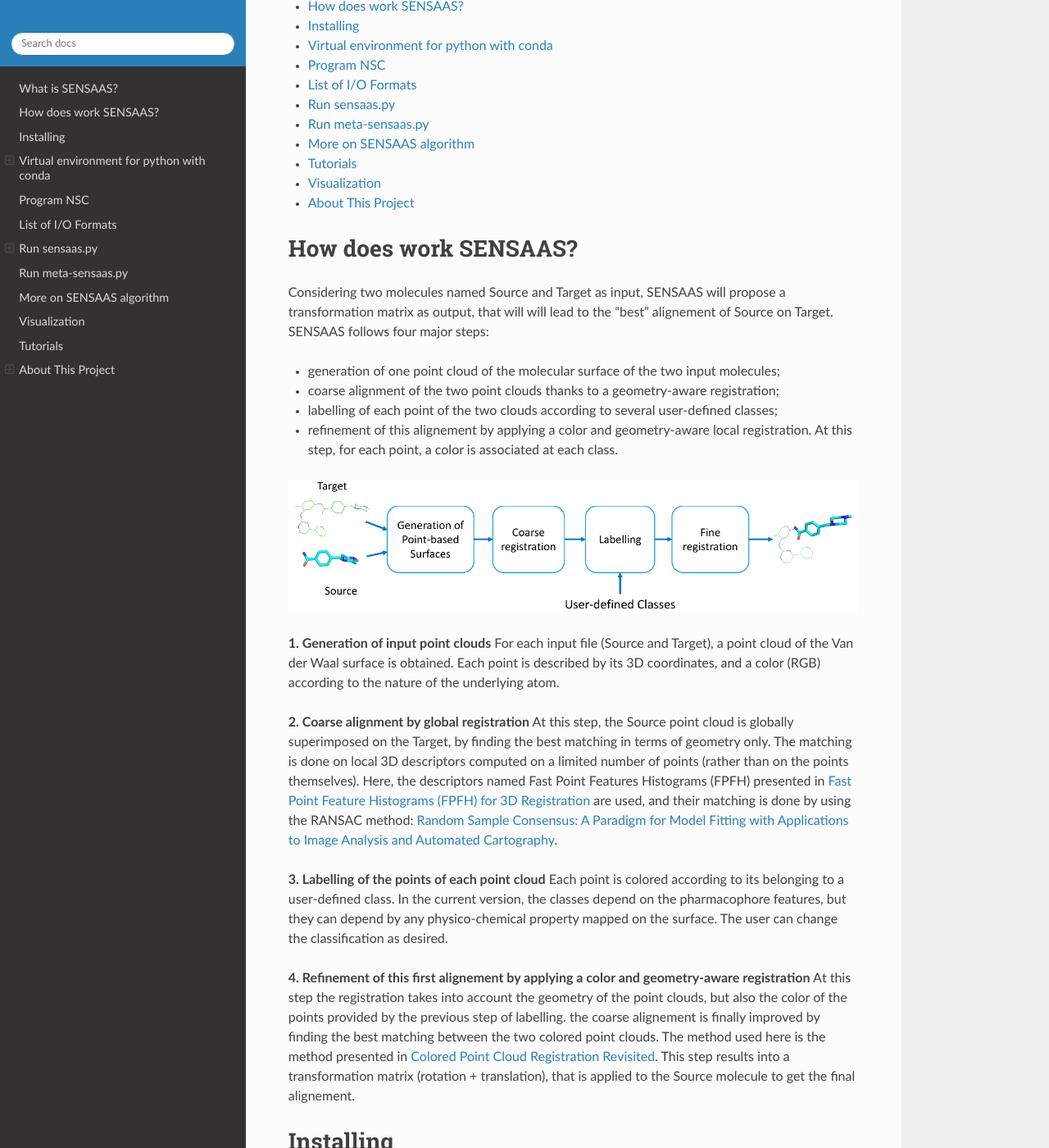
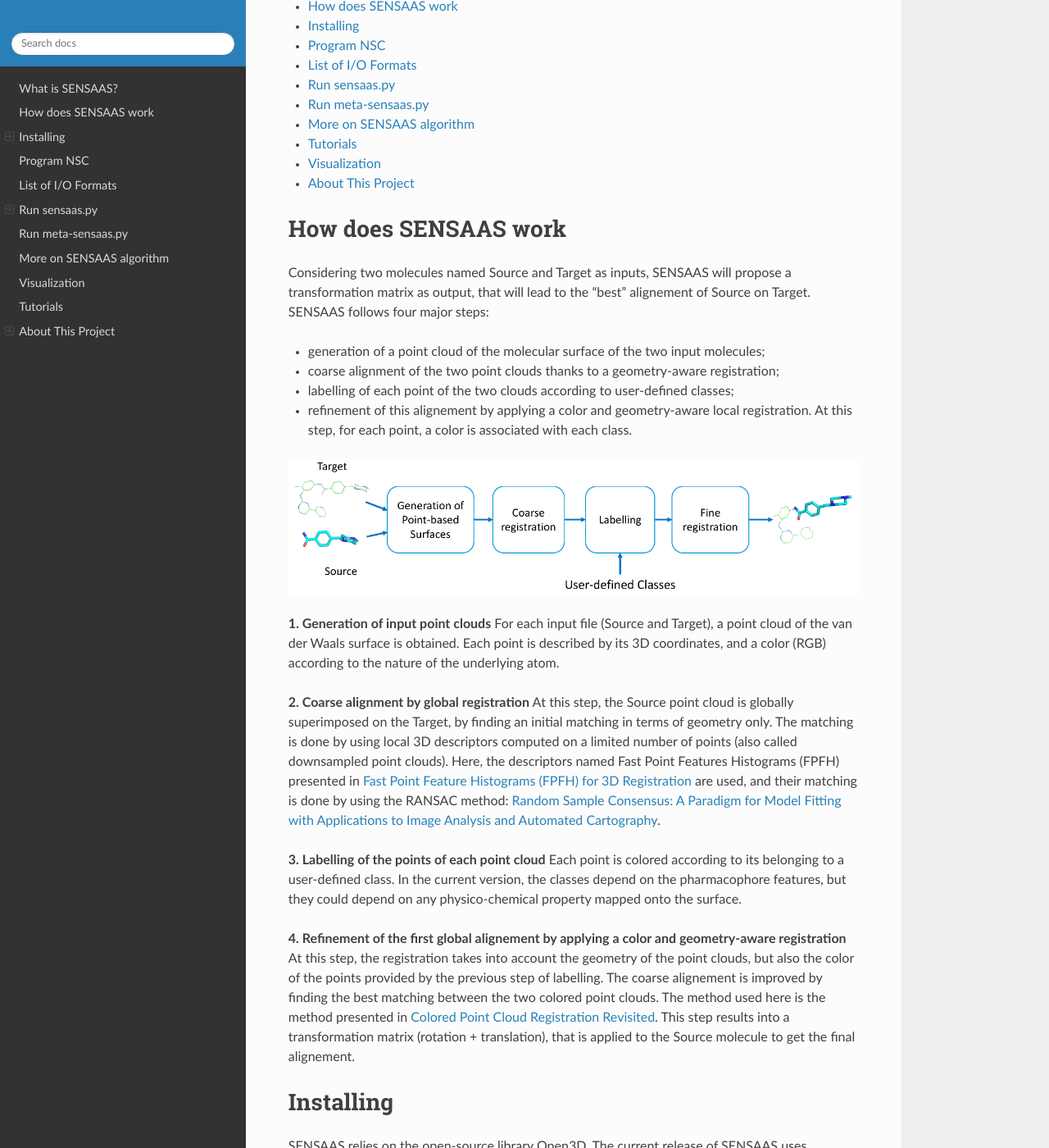
Before and after one commit to SENSAAS/sensaas, a Sphinx documentation site: the page built from docs/index.rst, in a window 1280 px wide and 1400 px high, scrolled down 487 px. Shown: the whole window at 82% size. Built offline with Sphinx 7.4.7 and the Read the Docs theme 2.0.0, drawn with Linux system fonts in a browser that asks for light colours; some of the changed text lies outside the part shown.

Commit message:
Update index.rst

```diff
--- a/docs/index.rst
+++ b/docs/index.rst
@@ -17,9 +17,8 @@ Based on the publication `SenSaaS: Shape-based Alignment by Registration of Colo
 
 Our algorithm runs with Python and requires the open-source library `Open3D <http://www.open3d.org/>`_.
 
-* `How does work SENSAAS?`_
+* `How does SENSAAS work`_
 * `Installing`_
-* `Virtual environment for python with conda`_
 * `Program NSC`_
 * `List of I/O Formats`_
 * `Run sensaas.py`_
@@ -30,49 +29,44 @@ Our algorithm runs with Python and requires the open-source library `Open3D <htt
 * `About This Project`_
 
 
-How does work SENSAAS?
+How does SENSAAS work
 ======================
 
-Considering two molecules named Source and Target as input, SENSAAS will propose a transformation matrix as output, that will will lead to the "best" alignement of Source on Target. SENSAAS  follows four major steps:
+Considering two molecules named Source and Target as inputs, SENSAAS will propose a transformation matrix as output, that will lead to the "best" alignement of Source on Target. SENSAAS follows four major steps:
 
-- generation of one point cloud of the molecular surface of the two input molecules;
+- generation of a point cloud of the molecular surface of the two input molecules;
 - coarse alignment of the two point clouds thanks to a geometry-aware registration;
-- labelling of each point of the two clouds according to several user-defined classes;
-- refinement of this alignement by applying a color and geometry-aware local registration. At this step, for each point, a color is associated at each class.
+- labelling of each point of the two clouds according to user-defined classes;
+- refinement of this alignement by applying a color and geometry-aware local registration. At this step, for each point, a color is associated with each class.
 
 .. image:: _static/overview.png
 
 **1. Generation of input point clouds**
-For each input file (Source and Target), a point cloud of the Van der Waal surface is obtained. Each point is described by its 3D coordinates, and a color (RGB) according to the nature of the underlying atom.
+For each input file (Source and Target), a point cloud of the van der Waals surface is obtained. Each point is described by its 3D coordinates, and a color (RGB) according to the nature of the underlying atom.
 
-**2. Coarse alignment by global registration** At this step, the Source point cloud is globally superimposed on the Target, by finding the best matching in terms of
-geometry only. The matching is done on local 3D descriptors computed on a limited number of points (rather than on the points themselves). Here, the descriptors named Fast Point Features Histograms (FPFH) presented in `Fast Point Feature Histograms (FPFH) for 3D Registration <https://ieeexplore.ieee.org/abstract/document/5152473>`_ are used, and their matching is done by using the RANSAC method: `Random Sample Consensus: A Paradigm for
+**2. Coarse alignment by global registration** At this step, the Source point cloud is globally superimposed on the Target, by finding an initial matching in terms of
+geometry only. The matching is done by using local 3D descriptors computed on a limited number of points (also called downsampled point clouds). Here, the descriptors named Fast Point Features Histograms (FPFH) presented in `Fast Point Feature Histograms (FPFH) for 3D Registration <https://ieeexplore.ieee.org/abstract/document/5152473>`_ are used, and their matching is done by using the RANSAC method: `Random Sample Consensus: A Paradigm for
 Model Fitting with Applications to Image Analysis and Automated Cartography <https://dl.acm.org/doi/10.1145/358669.358692>`_.
 
-**3. Labelling of the points of each point cloud** Each point is colored according to its belonging to a user-defined class. In the current version, the classes depend on the pharmacophore features, but they can depend by any physico-chemical property mapped on the surface. The user can change the classification as desired.
+**3. Labelling of the points of each point cloud** Each point is colored according to its belonging to a user-defined class. In the current version, the classes depend on the pharmacophore features, but they could depend on any physico-chemical property mapped onto the surface.
 
-**4. Refinement of this first alignement by applying a color and geometry-aware registration** At this step the registration takes into account the geometry of the point clouds, but also the color of the points provided by the previous step of labelling. the coarse alignement is finally improved by finding the best matching between
+**4. Refinement of the first global alignement by applying a color and geometry-aware registration** At this step, the registration takes into account the geometry of the point clouds, but also the color of the points provided by the previous step of labelling. The coarse alignement is improved by finding the best matching between
 the two colored point clouds. The method used here is the method presented in `Colored Point Cloud Registration Revisited <https://ieeexplore.ieee.org/document/8237287>`_.
 This step results into a transformation matrix (rotation + translation), that is applied to the Source molecule to get the final alignement.
 
 
-
 Installing
 ===========
+
 SENSAAS relies on the open-source library Open3D. The current release of SENSAAS uses **Open3D version 0.12.0** along with **Python3.7**.
 
 Visit the following URL for using Python packages distributed:
 
 * via PyPI: `http://www.open3d.org/docs/release/getting_started.html <http://www.open3d.org/docs/release/getting_started.html>`_
-* or conda: `https://anaconda.org/open3d-admin/open3d/files <https://anaconda.org/open3d-admin/open3d/files>`_.
+* or conda: `https://anaconda.org/open3d-admin/open3d/files <https://anaconda.org/open3d-admin/open3d/files>`_. For example, for windows-64, you can download *win-64/open3d-0.12.0-py37_0.tar.bz2*
 
-For example, for windows-64, you can download *win-64/open3d-0.12.0-py37_0.tar.bz2*
-
-Virtual environment for python with conda
-=========================================
-
-Windows for example
------------------------
+Virtual environment for python with conda (for Windows for example)
+-------------------------------------------------------------------
 
 Install `conda or Miniconda <https://docs.conda.io/en/latest/miniconda.html>`_.
 
@@ -81,35 +75,33 @@ Launch Anaconda Prompt, then complete the installation::
    conda update conda
    conda create -n sensaas
    conda activate sensaas
-   conda install python=3.7 numpy
+   (sensaas) > conda install python=3.7 numpy
 
 After downloading the appropriate version of Open3D::
 
    (sensaas) > conda install open3d-0.12.0-py37_0.tar.bz2
 
-.. important::  **Please check that you have installed the appropriate versions** (open3D 0.12.0.0 for python 3.7 with Linux/Windows/MacOSX).
+(Optional) Additional packages for visualization with PyMOL::
 
+   (sensaas) > conda install -c schrodinger -c conda-forge pymol-bundle
 
-**(Optional)** Additional packages for visualization with PyMOL
+Retrieve and unzip SENSAAS repository in your desired folder. See below for running the program **sensaas.py** or **meta-sensaas.py**.
 
-   conda install -c schrodinger -c conda-forge pymol-bundle
-
-Retrieve and unzip SENSAAS repository in your desired folder. See below for running the program **sensaas.py**.
 
 Linux
 -----
 
-Install:
+Install (more information at http://www.open3d.org/docs/release/getting_started.html)::
 
    1. Python 3.7 and numpy
-   2. Open3D version 0.12.0 (more information `here <http://www.open3d.org/docs/release/getting_started.html>`_)
+   2. Open3D version 0.12.0
 
-**(Optional)** Install additional packages for visualization with PyMOL:
+(Optional) Install additional packages for visualization with PyMOL (more information at https://pymolwiki.org)::
 
-   3. PyMOL (a molecular viewer; more information at https://pymolwiki.org)
+   3. PyMOL
 
+Retrieve and unzip SENSAAS repository in your desired folder. See below for running the program **sensaas.py** or **meta-sensaas.py**.
 
-Retrieve and unzip SENSAAS repository
 
 MacOS
 -----
@@ -118,8 +110,9 @@ MacOS
 
    Not tested
 
+
 Program NSC
-==========================================
+============
 
 NSC is used to efficiently generate point clouds of molecules and to calculate their surfaces. It is written in C and was developed by Frank Eisenhaber who kindly licensed its use in SENSAAS. **Please be advised that the use of NSC is strictly tied to SENSAAS and its code is released under the following** `license <https://github.com/SENSAAS/sensaas/blob/main/License_NSC.txt>`_. If the NSC license is an issue for your application or if you wish to use NSC independently of SENSAAS, please contact the author Frank Eisenhaber (email: `frank.eisenhaber@gmail.com <frank.eisenhaber@gmail.com>`_) who will amicably manage your request.
 
```
Also changed, not shown: other parts of docs/index.rst (+1 -0 lines).
